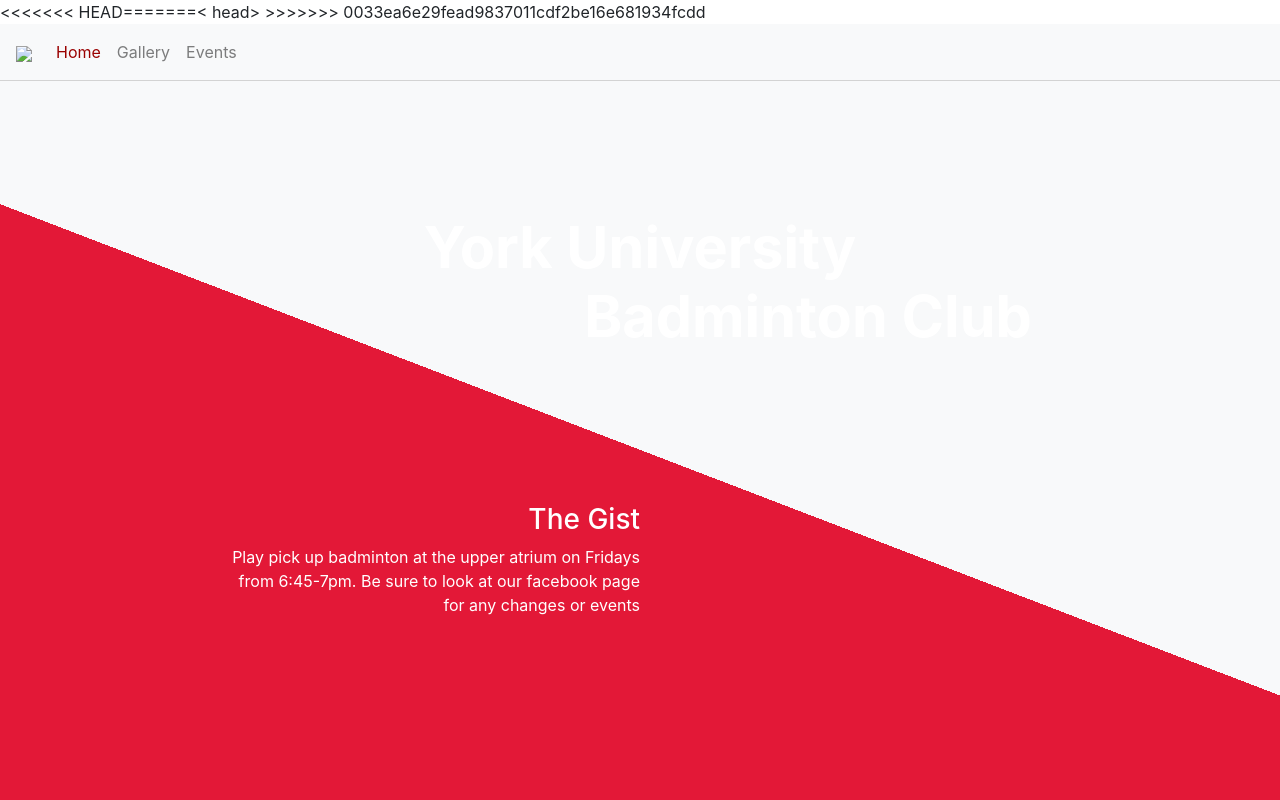
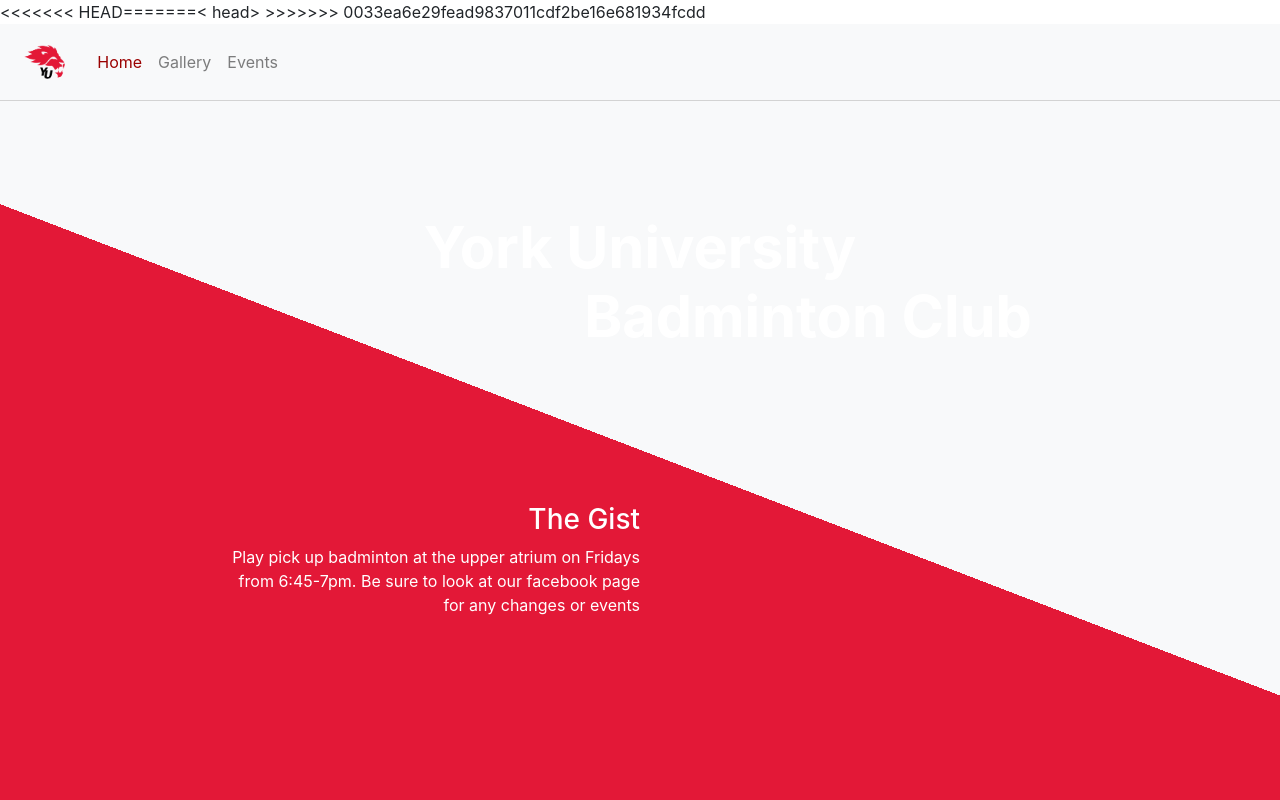
Before and after one commit to stephenjhwang/york-badminton-club, a plain HTML site: page index.html in a window 1280 px wide. Shown: the top 800 px of the page. Drawn offline with nearby package versions, Linux system fonts and the light colour scheme.

Commit message:
Fixed logo

```diff
--- a/index.html
+++ b/index.html
@@ -35,7 +35,7 @@
             <button class="navbar-toggler" type="button" data-toggle="collapse" data-target="#navbarTogglerDemo03" aria-controls="navbarTogglerDemo03" aria-expanded="false" aria-label="Toggle navigation">
               <span class="navbar-toggler-icon"></span>
             </button>
-            <a class="navbar-brand" href="#"><img id="navbar-logo" src="images/favicon/lions-logo.jpg"></a>
+            <a class="navbar-brand" href="#"><img id="navbar-logo" src="images/favicon/lions-logo.png"></a>
 
             <div class="collapse navbar-collapse" id="navbarTogglerDemo03">
                 <ul class="navbar-nav mr-auto mt-2 mt-lg-0">
```
